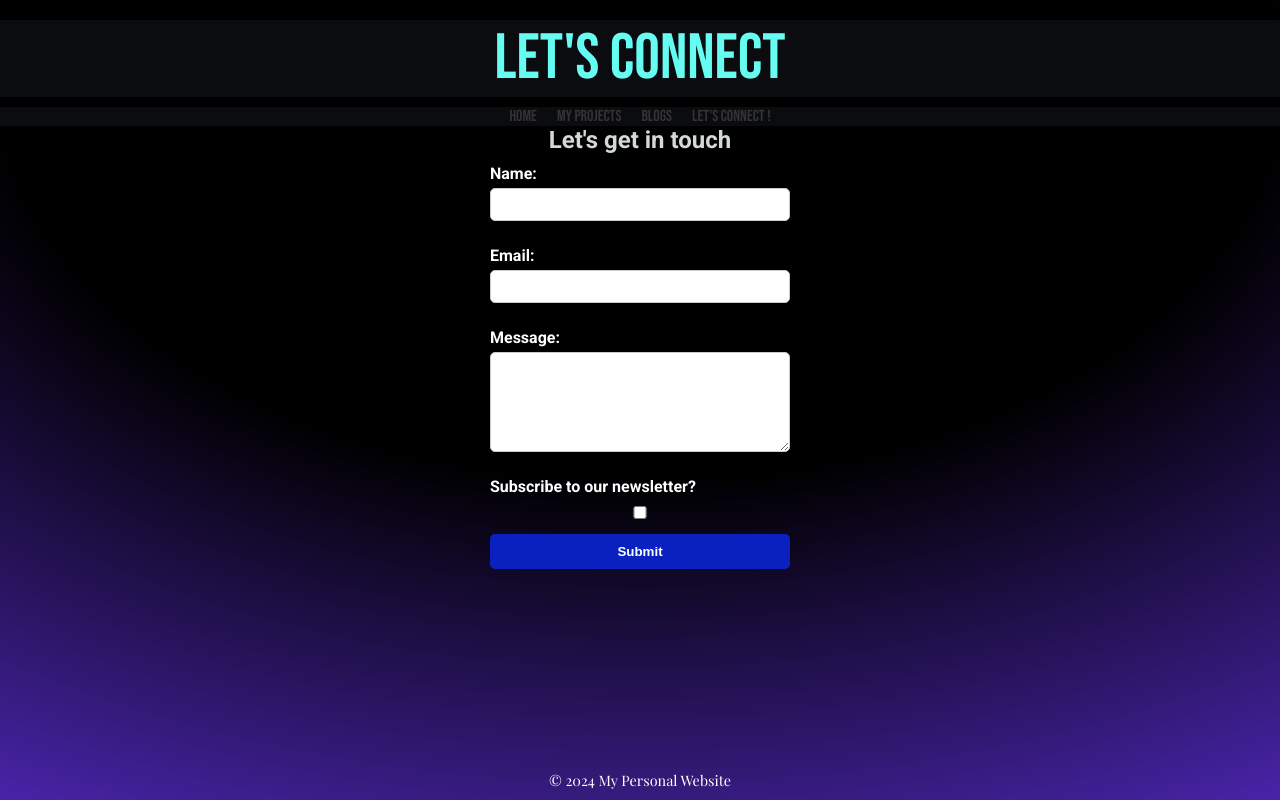
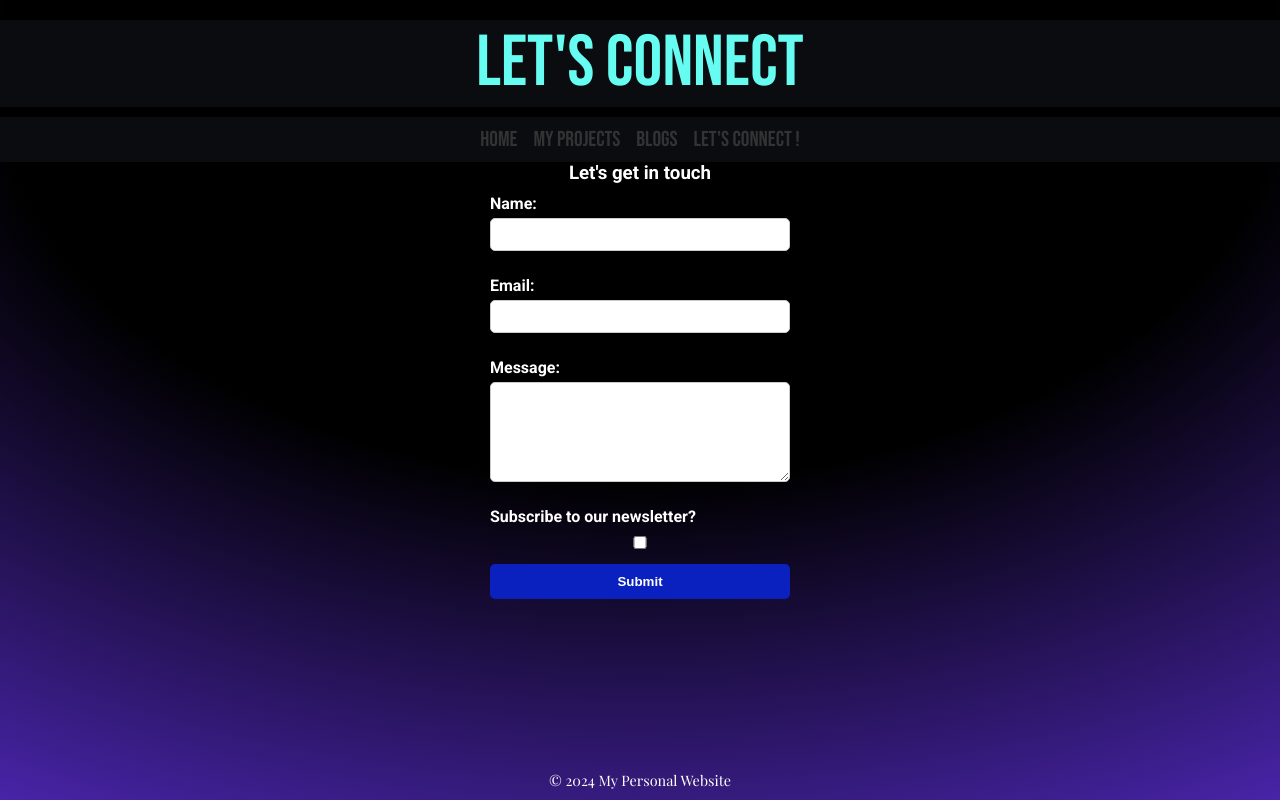
Before and after one commit to KeshUdana/PORTFOLIO_Advanced-Client-Side-CW1, a plain HTML site: page contact.html in a window 1280 px wide. Drawn offline with nearby package versions, Linux system fonts and the light colour scheme; a web font is replaced by a local one.

Commit message:
chnaged homepage a bit media queries

```diff
--- a/contact.html
+++ b/contact.html
@@ -57,6 +57,34 @@
         button:hover {
             background-color: #050a44;
         }
+        /* Tablet and larger screen styles */
+        @media (min-width: 768px) {
+            header h1 {
+                font-size: 4.5rem;
+            }
+
+            h2 {
+                font-size: 3rem;
+            }
+            nav ul {
+            display: flex;
+            justify-content: center;
+            font-size: larger;
+            padding: 10px 0;
+            margin: 0;
+            width: 100%;
+        }
+
+        nav ul li {
+            margin: 0 8px;
+        }
+
+        nav ul li a {
+            text-decoration: none;
+            font-size: 1em;
+            color: #333;
+        }
+    }
     </style>
 
 
@@ -79,7 +107,7 @@
     <main>
         <section>
 
-            <h2>Let's get in touch</h2>
+            <h3 style="text-align: center;font-family: Roboto;">Let's get in touch</h3>
             <form action="/submit" method="post">
                 <label for="name">Name:</label>
                 <input type="text" id="name" name="name" required>
```
Also changed, not shown: blog.html (+11 -1 lines).
